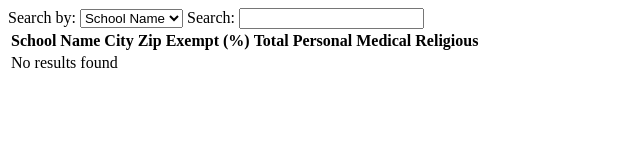
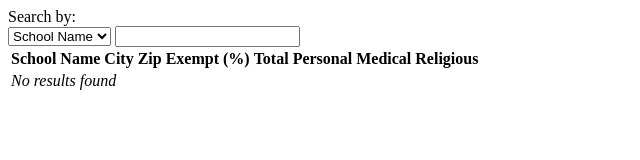
Before and after one commit to seattletimes/school-immunization, a website with bundled scripts: page src/index.html in a window 1280 px wide. Shown: the whole page, without its empty margins (0-640 px from the left). Built offline with nearby package versions, Linux system fonts and the light colour scheme; some packages are replaced by stand-ins of ours; files whose address does not match are found by name.

Commit message:
Adds padding for search box

```diff
--- a/src/css/seed.less
+++ b/src/css/seed.less
@@ -8,6 +8,11 @@
 body {
   font-family: "PT Sans", sans-serif;
   font-size: 14px;
+}
+
+.search {
+  padding-bottom: 10px;
+  padding-left: 3px;
 }
 
 .school-table {
--- a/src/index.html
+++ b/src/index.html
@@ -11,13 +11,15 @@
 
   <body ng-app="school-immunization">
     <div ng-controller="SchoolController">
-      Search by:
-      <select name="select" ng-change="search()" ng-model="searchField">
-        <option value="name" selected>School Name</option>
-        <option value="city">City</option>
-        <option value="zip">Zip Code</option>
-      </select>
-      Search: <input type="text" ng-change="search()" ng-model="searchText">
+      <div class="search">
+        Search by:<br>
+        <select name="select" ng-change="search()" ng-model="searchField">
+          <option value="name" selected>School Name</option>
+          <option value="city">City</option>
+          <option value="zip">Zip Code</option>
+        </select>
+        <input type="text" ng-change="search()" ng-model="searchText">
+      </div>
 
       <table class="school-table">
         <thead>
@@ -33,7 +35,7 @@
 
         <tbody>
           <tr ng-show="found.length == 0">
-            <td colspan=100>No results found
+            <td colspan=100><em>No results found</em>
           <tr ng-repeat="row in found">
             <td class="left">{{row.name}}
             <td class="left">{{row.city}}
```
